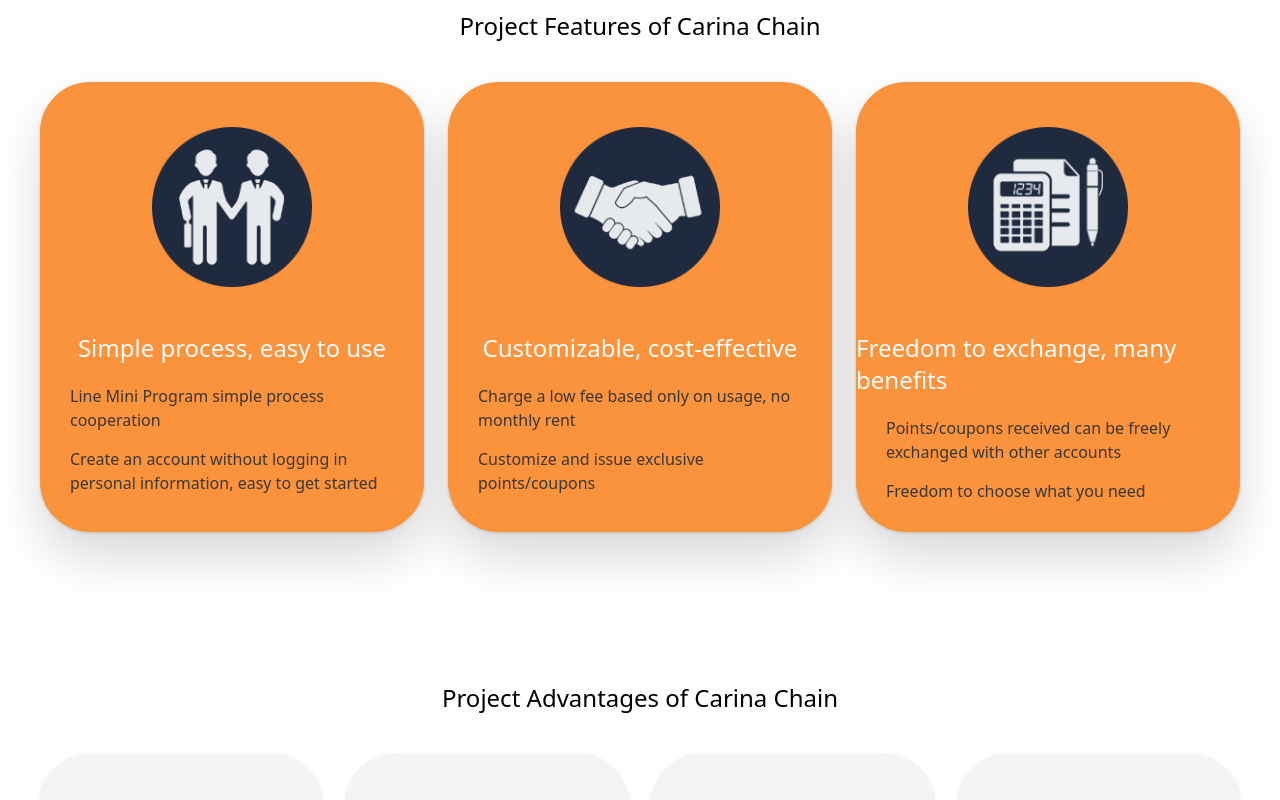
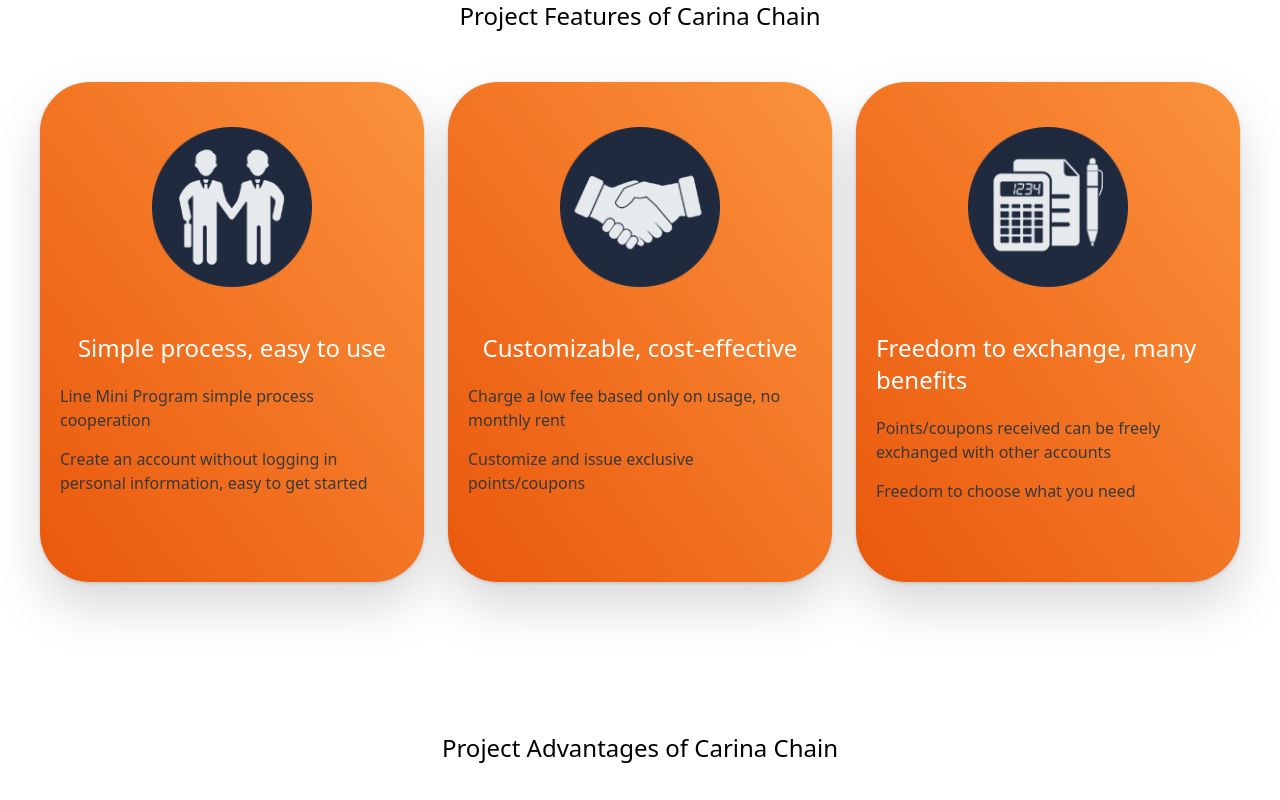
Before and after one commit to carinachain/dotcom-website, a Next.js app: page /en in a window 1280 px wide. Shown: the part 780-1580 px from the top of the page. Built offline with nearby package versions, Linux system fonts and the light colour scheme.

Commit message:
feat: \further improve home page effect

```diff
--- a/src/app/[locale]/(app)/page.tsx
+++ b/src/app/[locale]/(app)/page.tsx
@@ -128,15 +128,15 @@
 
   return (
     <div id="feature" className="flex justify-center">
-      <div className="w-[1200px]">
-        <div className={`flex justify-center pb-[40px] pt-[50px] text-2xl ${
+      <div className="w-[1200px] pt-[40px]">
+        <div className={`flex justify-center text-2xl ${
             isVisible ? 'opacity-100' : 'opacity-0'
           }`}>
-          {t('title')}
+          <MemoizedTitle title={t('title')} />
         </div>
         <div
           ref={containerRef}
-          className={`text-color-2 mb-[100px] grid grid-cols-1 gap-x-6 drop-shadow-2xl md:grid-cols-3 transition-opacity duration-1000 ${
+          className={`text-color-2 mb-[100px] pt-[50px] grid grid-cols-1 gap-x-6 drop-shadow-2xl md:grid-cols-3 transition-opacity duration-1000 ${
             isVisible ? 'opacity-100' : 'opacity-0'
           }`}
         >
@@ -148,7 +148,7 @@
 
             return (
               <div key={idx} className={isVisible ? animationClass : ""}>
-                <MemoizedBox {...feature} bgColor="bg-orange-400" titleColor="text-white" />
+                <MemoizedBox {...feature} bgColor="bg-gradient-to-tr from-orange-600 to-orange-400 hover:shadow-lg hover:shadow-orange-400" titleColor="text-white" />
               </div>
             );
           })}
@@ -236,7 +236,7 @@
         <div className={`flex justify-center pb-[40px] pt-[50px] text-2xl ${
             isVisible ? 'opacity-100' : 'opacity-0'
           }`}>
-          {t('title')}
+          <MemoizedTitle title={t('title')} />
         </div>
         <div
           ref={containerRef}
@@ -252,7 +252,7 @@
             else if (idx === 3) animationClass = 'animate-slide-in-right';
             return (
               <div key={idx} className={isVisible ? animationClass : ""}>
-                <MemoizedBox key={idx} {...advantage} bgColor="bg-gray-100" titleColor="text-orange-500" />
+                <MemoizedBox key={idx} {...advantage} bgColor="bg-gradient-to-tr from-gray-200 to-gray-100 hover:shadow-lg hover:shadow-gray-100" titleColor="text-orange-500" />
               </div>
             )
           })}
@@ -275,16 +275,16 @@
 
   return (
   <div
-    className={`flex h-[450px] w-full flex-col items-center rounded-none ${bgColor} drop-shadow md:rounded-[50px] animate-fade-in-up cursor-pointer transition-all duration-300 hover:shadow-lg hover:shadow-orange-400`}
+    className={`flex h-[500px] w-full flex-col items-center rounded-none drop-shadow md:rounded-[50px] px-5 animate-fade-in-up cursor-pointer transition-all duration-300 ${bgColor}`}
   >
     <div className="flex h-[250px] items-center justify-center">
       <div
-        className="size-[160px] bg-contain bg-no-repeat"
+        className="size-[160px] bg-contain bg-no-repeat text-center"
         style={{ backgroundImage: `url(${imageUrl})` }}
       />
     </div>
     <div className={`mb-[20px] text-2xl titleColor ${titleColor}`}>{title}</div>
-    <div className="px-[30px]">
+    <div>
       {texts.map((text, idx) => (
         <div key={idx} className="mb-[15px]">
           {text}
@@ -294,8 +294,23 @@
   </div>
 )};
 
+interface TitleProps {
+  title: string;
+  className?: string;
+}
+const Title: React.FC<TitleProps> = ({ title, className }) => (
+  <div className={`group relative ${className}`}>
+    <span>{title}</span>
+    <span className="absolute -bottom-1 left-1/2 w-0 transition-all h-0.5 bg-orange-500 group-hover:w-3/6"></span>
+    <span className="absolute -bottom-1 right-1/2 w-0 transition-all h-0.5 bg-orange-500 group-hover:w-3/6"></span>
+  </div>
+)
+
 // Memoized version of the Box component
 const MemoizedBox = memo(Box);
+
+// Memoized version of the Title component
+const MemoizedTitle = memo(Title);
 
 // Memoized version of components
 const MemoizedCarousel = memo(Carousel);
```
